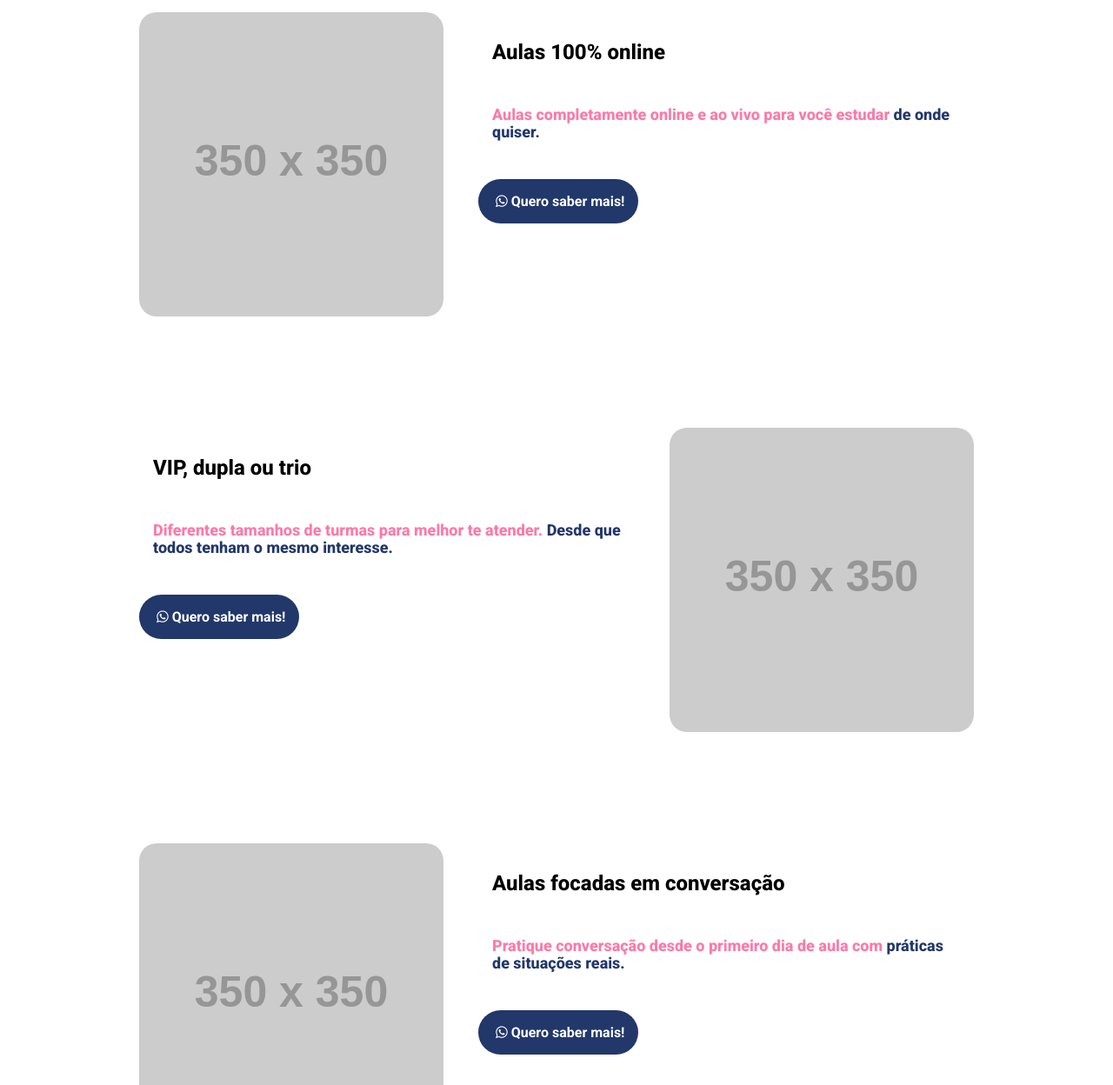
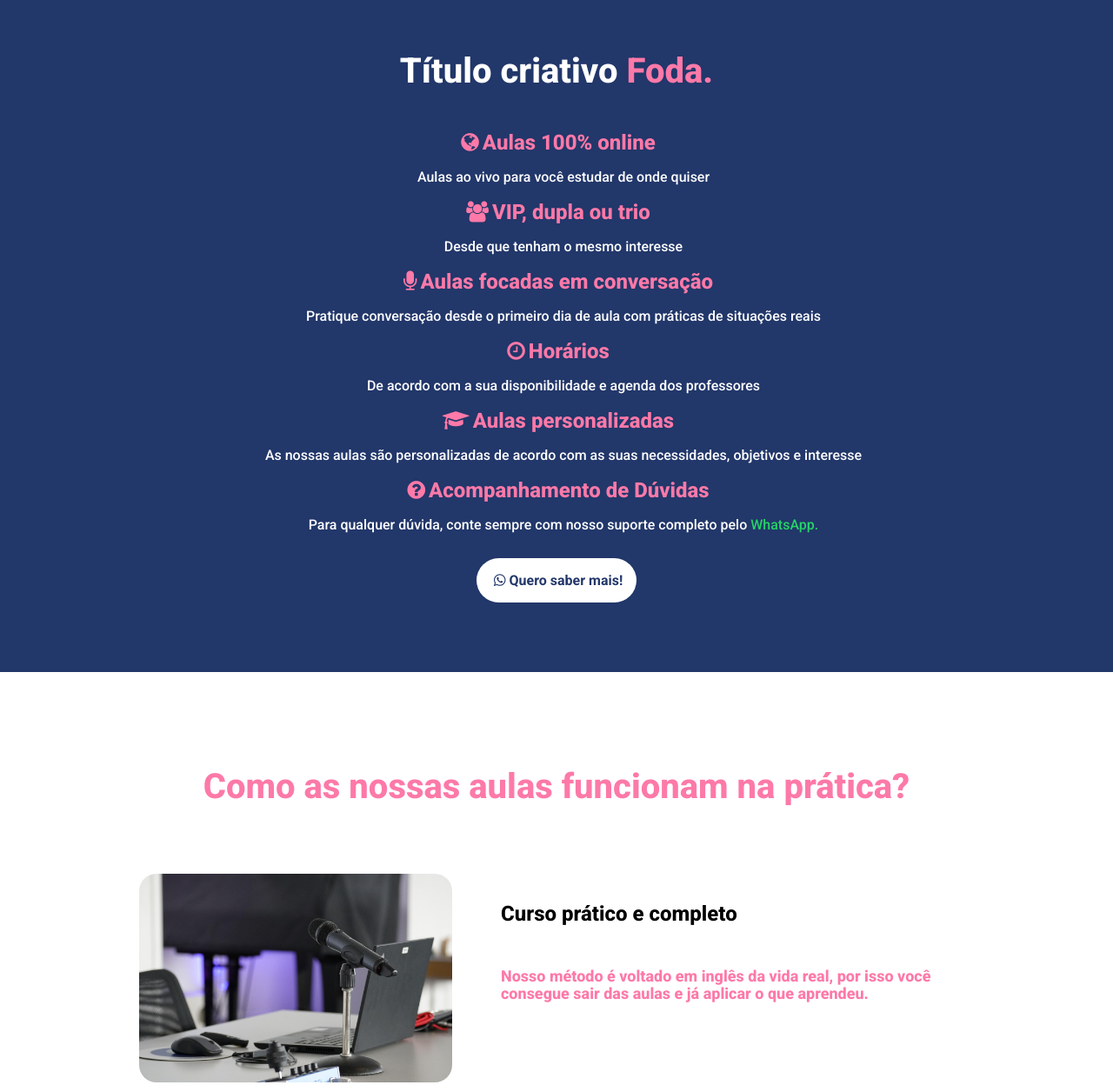
Before and after one commit to guimmotta/paloma_landing_page, a website built with Parcel: page src/index.html in a window 1280 px wide. Shown: the part 1400-2648 px from the top of the page at 87% size. Built offline with nearby package versions, Linux system fonts and the light colour scheme; placeholder pictures from the web are drawn by us.

Commit message:
added info1 section, added formatting and images

```diff
--- a/src/index.html
+++ b/src/index.html
@@ -21,7 +21,7 @@
             <p class="hero__text">
                 Aprenda inglês sem sair de casa com aulas dinâmicas, leves e focadas em conversação.
             </p>
-            <a class="button" href="#"><i class="button__what fa fa-whatsapp"></i>Entre em Contato</a>
+            <a class="button" href="http://wa.me/5535998346733"><i class="button__what fa fa-whatsapp"></i>Entre em Contato</a>
         </div>
     </header>
     <section class="info">
@@ -34,45 +34,89 @@
                 <li class="info__list__item">✈️   Inglês para viagens</li>
                 <li class="info__list__item">🧒🏻   Inglês para crianças e adolescentes a partir dos 10 anos</li>
             </ul>
-            <a class="button" href="#"><i class="button__what fa fa-whatsapp"></i>Matricule-se já</a>
+            <a class="button" href="http://wa.me/5535998346733"><i class="button__what fa fa-whatsapp"></i>Matricule-se já</a>
+        </div>
+    </section>
+    <section class="info1">
+        <div class="container">
+            <p class="info__title">
+                Título criativo <span class="span">Foda.</span>
+            </p>
+            <ul class="info__list">
+                <li id="info1" class="info__list__item">
+                    <i class="button__what fa fa-globe"></i>Aulas 100% online
+                    <li id="info2" class="info__list__item__subitem">
+                        Aulas ao vivo para você estudar de onde quiser
+                    </li>
+                </li>
+                <li id="info1" class="info__list__item">
+                    <i class="button__what fa fa-group"></i>VIP, dupla ou trio
+                    <li id="info2" class="info__list__item__subitem">
+                        Desde que tenham o mesmo interesse
+                    </li>
+                </li>
+                <li id="info1" class="info__list__item">
+                    <i class="button__what fa fa-microphone"></i>Aulas focadas em conversação
+                    <li id="info2" class="info__list__item__subitem">
+                        Pratique conversação desde o primeiro dia de aula com práticas de situações reais
+                    </li>
+                </li>
+                <li id="info1" class="info__list__item">
+                    <i class="button__what fa fa-clock-o"></i>Horários
+                    <li id="info2" class="info__list__item__subitem">
+                        De acordo com a sua disponibilidade e agenda dos professores
+                    </li>
+                </li>
+                <li id="info1" class="info__list__item">
+                    <i class="button__what fa fa-graduation-cap"></i>Aulas personalizadas
+                    <li id="info2" class="info__list__item__subitem">
+                        As nossas aulas são personalizadas de acordo com as suas necessidades, objetivos e interesse
+                    </li>
+                </li>
+                <li id="info1" class="info__list__item">
+                    <i class="button__what fa fa-question-circle"></i>Acompanhamento de Dúvidas
+                    <li id="info2" class="info__list__item__subitem">
+                        Para qualquer dúvida, conte sempre com nosso suporte completo pelo <span class="span" id="verde">WhatsApp.</span>
+                    </li>
+                </li>
+            </ul>
+            <a class="button" href="#"><i class="button__what fa fa-whatsapp"></i>Quero saber mais!</a>
+        </div>
+    </section>
+    <section class="cards cards--image-left">
+        <div class="container"><p class="cards__title">Como as nossas aulas funcionam na prática?</p></div>
+        <div class="container" data-aos="fade-left">
+            <div class="cards__detail">
+                <h2 class="cards__detail__text">Curso prático e completo</h2>
+                <p class="cards__detail__description">Nosso método é voltado em inglês da vida real, por isso você consegue sair das aulas e já aplicar o que aprendeu.</p>
+            </div>
+            <img class="cards__image" src="./images/group.jpg" alt="Online setup">
+        </div>
+    </section>
+    <section class="cards cards--image-right">
+        <div class="container" data-aos="fade-right">
+            <div class="cards__detail"      >
+                <h2 class="cards__detail__text">Foco na conversação</h2>
+                <p class="cards__detail__description">Nossas aulas são pensadas para você destravar a sua fala de verdade, por isso, temos práticas de situações reais desde o primeiro dia de aula.</p>
+            </div>
+            <img class="cards__image" src="./images/online.jpg" alt="Group meeting">
         </div>
     </section>
     <section class="cards cards--image-left">
         <div class="container" data-aos="fade-left">
             <div class="cards__detail"      >
-                <h2 class="cards__detail__text">Aulas 100% online</h2>
-                <p class="cards__detail__description">Aulas completamente online e ao vivo para você estudar<span class="span"> de onde quiser.</span></p>
-                <a class="button" href="#"><i class="button__what fa fa-whatsapp"></i>Quero saber mais!</a>
+                <h2 class="cards__detail__text">Professores Qualificados</h2>
+                <p class="cards__detail__description">Temos uma equipe de professores qualificados que acompanhará você durante toda sua jornada.</p>
             </div>
-            <img class="cards__image" src="https://placehold.co/350x350" alt="Imagem frontend">
+            <img style="max-height: 259.2px;" class="cards__image" src="./images/speaking.jpg" alt="man speaking">
         </div>
     </section>
     <section class="cards cards--image-right">
         <div class="container" data-aos="fade-right">
             <div class="cards__detail"      >
-                <h2 class="cards__detail__text">VIP, dupla ou trio</h2>
-                <p class="cards__detail__description">Diferentes tamanhos de turmas para melhor te atender. <span class="span">Desde que todos tenham o mesmo interesse.</span></p>
-                <a class="button" href="#"><i class="button__what fa fa-whatsapp"></i>Quero saber mais!</a>
-            </div>
-            <img class="cards__image" src="https://placehold.co/350x350" alt="Imagem frontend">
-        </div>
-    </section>
-    <section class="cards cards--image-left">
-        <div class="container" data-aos="fade-left">
-            <div class="cards__detail"      >
-                <h2 class="cards__detail__text">Aulas focadas em conversação</h2>
-                <p class="cards__detail__description">Pratique conversação desde o primeiro dia de aula com <span class="span">práticas de situações reais.</span></p>
-                <a class="button" href="#"><i class="button__what fa fa-whatsapp"></i>Quero saber mais!</a>
-            </div>
-            <img class="cards__image" src="https://placehold.co/350x350" alt="Imagem frontend">
-        </div>
-    </section>
-    <section class="cards cards--image-right">
-        <div class="container" data-aos="fade-right">
-            <div class="cards__detail"      >
-                <h2 class="cards__detail__text">Horários</h2>
-                <p class="cards__detail__description">Os horários serão definidos <span class="span">de acordo com a sua disponibilidade</span> <br> e agenda dos professores.</p>
-                <a class="button" href="#"><i class="button__what fa fa-whatsapp"></i>Quero saber mais!</a>
+                <h2 class="cards__detail__text">Bônus   </h2>
+                <p class="cards__detail__description">Receba a Bússola - nosso plano de estudos com +50 planos para você incluir o inglês na rotina de forma leve e dinâmica.</p>
+                <a class="button" href="#"><i class="button__what fa fa-whatsapp"></i>Fale Conosco</a>
             </div>
             <img class="cards__image" src="https://placehold.co/350x350" alt="Imagem frontend">
         </div>
--- a/src/styles/_cards.scss
+++ b/src/styles/_cards.scss
@@ -19,6 +19,12 @@
         gap: 40px;
     }
 
+    &__title {
+        @each $property, $value in variables.$title {
+            #{$property}: $value;
+        }
+        margin: 32px auto 64px auto;
+    }
     &__image {
         max-width: 360px;
         border-radius: 20px;
--- a/src/styles/_info.scss
+++ b/src/styles/_info.scss
@@ -11,10 +11,17 @@
 
     &__list {
         list-style: none;
+
         &__item {
             @each $property, $value in variables.$text {
                 #{$property}: $value;
             }
+
+            &__subitem {
+                @each $property, $value in variables.$description {
+                    #{$property}: $value;
+                }
+            }
         }
     }
 }
--- /dev/null
+++ b/src/styles/_info1.scss
@@ -0,0 +1,44 @@
+@use 'variables';
+
+.info1 {
+    text-align: center;
+    padding: 64px;
+
+    background-color: variables.$blue;
+
+    .info__title {
+        background-color: transparent;
+        color: variables.$textColor1;
+        text-align: center;
+
+        .span {
+            color: variables.$textColor2
+        }
+    }
+    .button {
+        color: variables.$blue;
+        background-color: variables.$textColor1;
+
+        &:hover {
+            background-color: variables.$pink;
+        }
+    }
+}
+
+#info1 {
+    padding: 0px;
+    margin: 16px;
+    color: variables.$pink;
+    background-color: transparent;
+    text-align: center;
+}
+
+#info2 {
+    padding: 0px;
+    margin-left: 16px;
+    font-size: 16px;
+    font-weight: 500;
+    color: variables.$textColor1;
+    background-color: transparent;
+    text-align: center;
+}
--- a/src/styles/main.scss
+++ b/src/styles/main.scss
@@ -2,6 +2,7 @@
 @use 'variables';
 @use 'cards';
 @use 'info';
+@use 'info1';
 @use 'componentes/buttons';
 @use 'componentes/span';
 
@@ -17,6 +18,15 @@
     width: 100%;
     margin: 0 auto;
 
+    &#center {
+        display: flex;
+        flex-direction: column;
+        align-items: center;
+        justify-content: center;
+        background-color: variables.$blue;
+        border-radius: 30px;
+    }
+
     @media (max-width: 640px) {
         max-width: 80%;
     }
```
Also changed, not shown: src/images/globe.svg (added), src/images/group.jpg (added), src/images/online.jpg (added), src/images/speaking.jpg (added), src/images/support.jpg (added).
